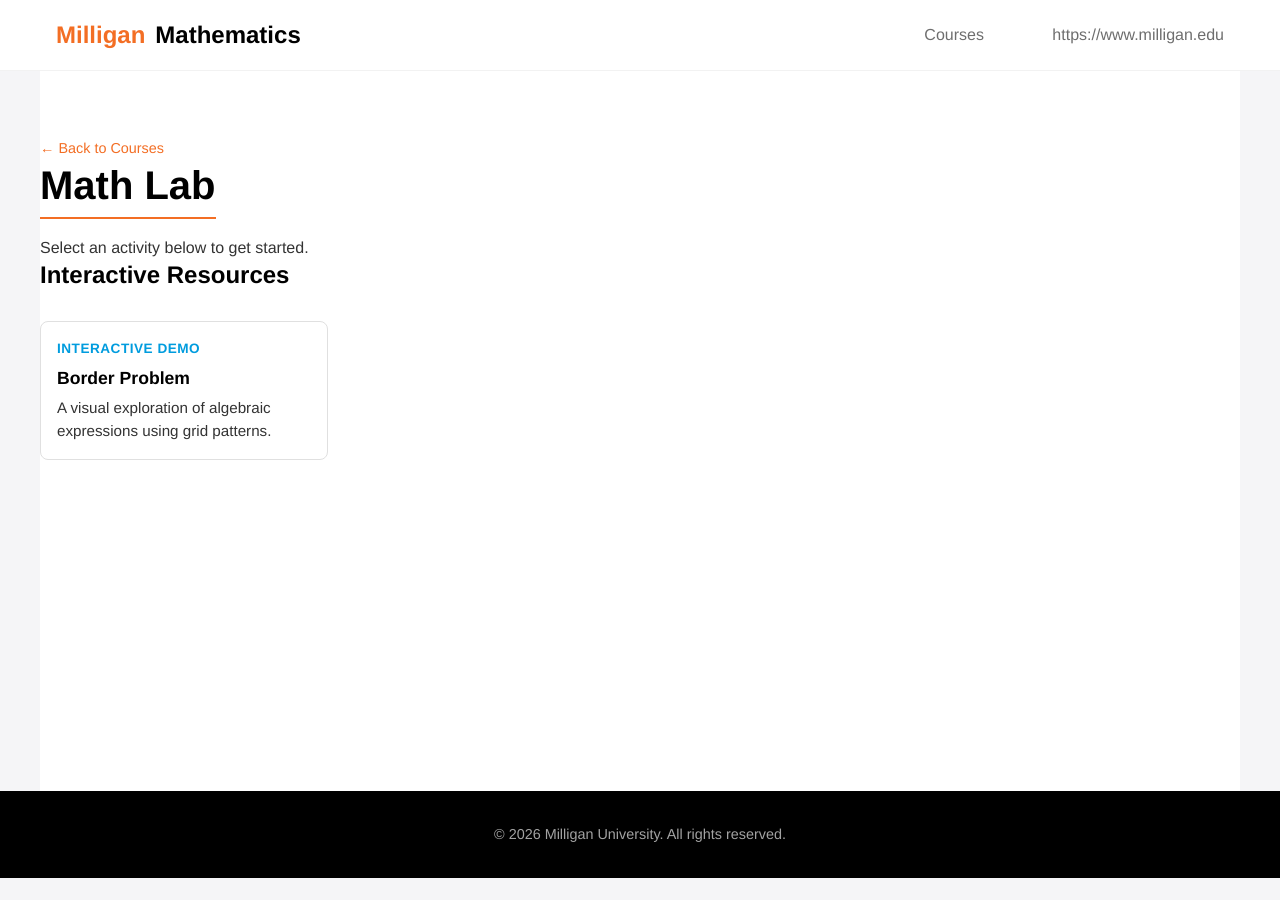
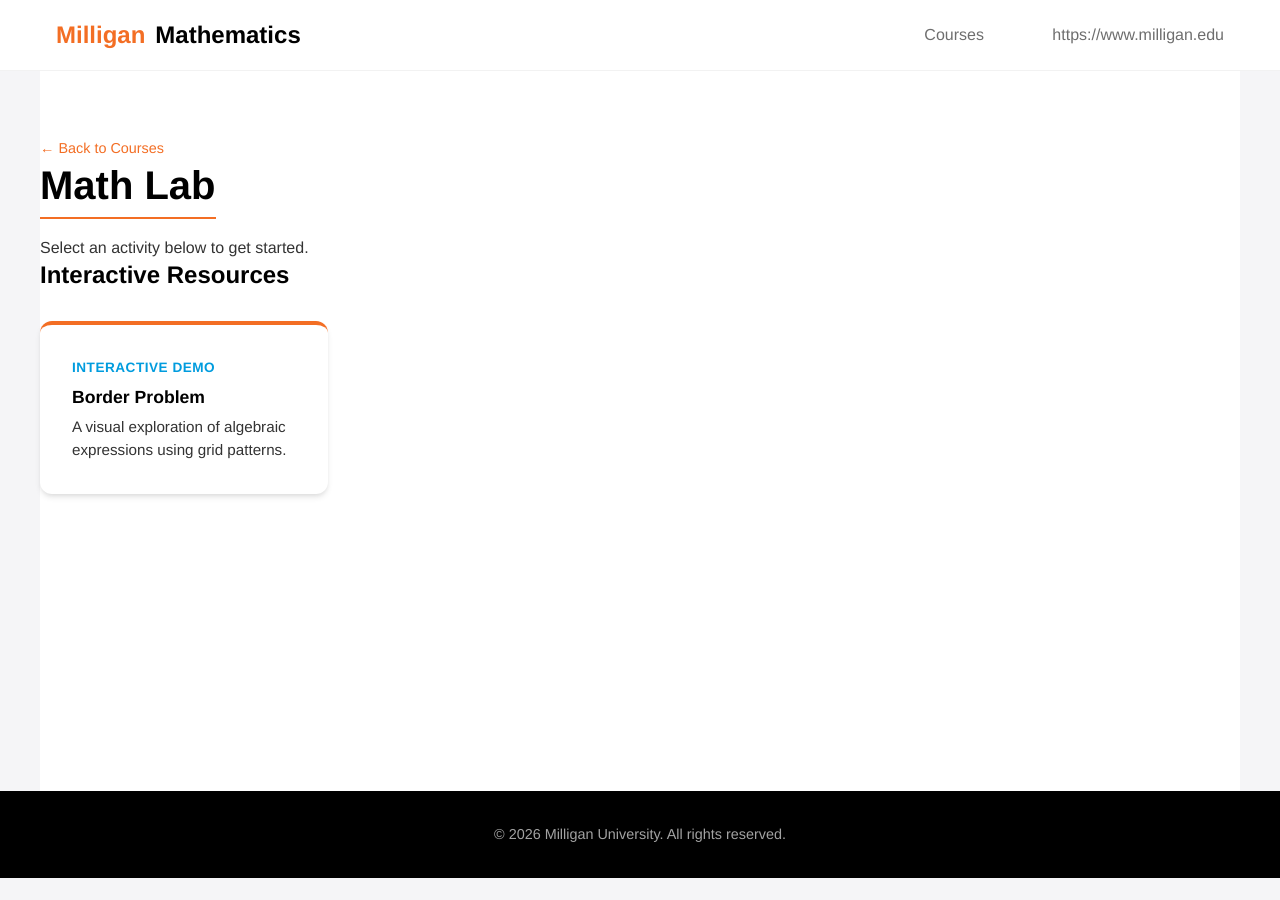
Before and after one commit to milligan-mathematics/courses, a Jekyll site: the page built from 090-111-171 Math Lab/index.md, in a window 1280 px wide. Built offline with Jekyll 4.4.1, drawn with Linux system fonts in a browser that asks for light colours.

Commit message:
UI: Update resource cards to match home page card design

```diff
--- a/assets/css/style.css
+++ b/assets/css/style.css
@@ -268,21 +268,21 @@ a:hover {
 
 .resource-card {
   background: var(--bg-card);
-  border: 1px solid #e0e0e0;
-  border-radius: 8px;
-  padding: var(--spacing-md);
-  transition: transform 0.2s, box-shadow 0.2s, border-color 0.2s;
+  border-radius: 12px;
+  padding: var(--spacing-lg);
+  box-shadow: var(--shadow-card);
+  transition: transform 0.2s, box-shadow 0.2s;
   display: flex;
   flex-direction: column;
+  border-top: 4px solid var(--color-primary);
   text-decoration: none !important;
-  /* Override default link underline */
   color: inherit;
+  margin-bottom: var(--spacing-md);
 }
 
 .resource-card:hover {
-  transform: translateY(-3px);
+  transform: translateY(-5px);
   box-shadow: var(--shadow-hover);
-  border-color: var(--color-primary);
 }
 
 .resource-card h4 {
```
